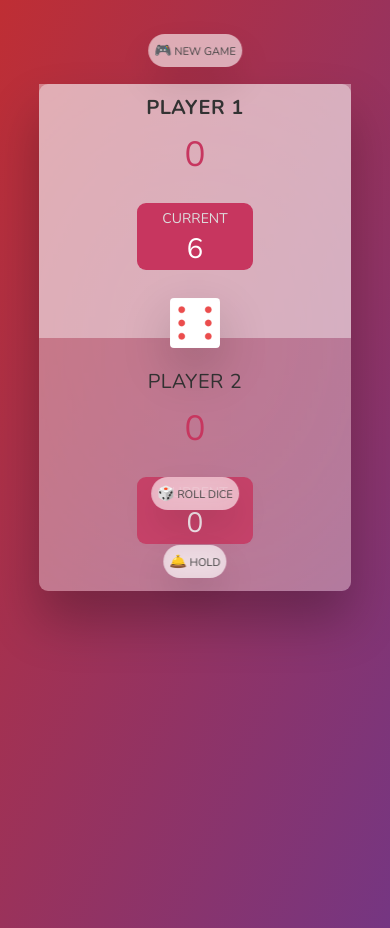
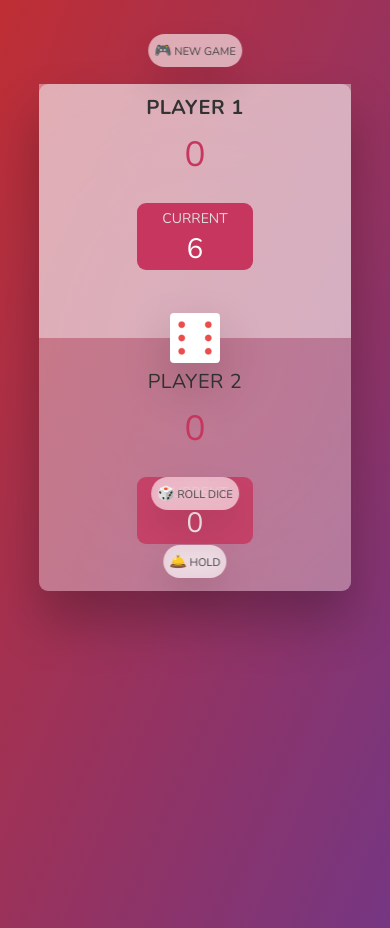
Before and after one commit to ash14ish/02-pig-game, a plain HTML site: page index.html in a window 390 px wide. Both pictures are taken after a click on the button "🎲 ROLL DICE". Drawn offline with nearby package versions, Linux system fonts and the light colour scheme.

Commit message:
pig-game

```diff
--- a/style.css
+++ b/style.css
@@ -245,7 +245,7 @@ main {
   }
 
   .dice {
-    top: calc(50% - 8rem / 2);
+    top: calc(50% - 5rem / 2);
     border-radius: 4px;
     height: 5rem;
   }
```
